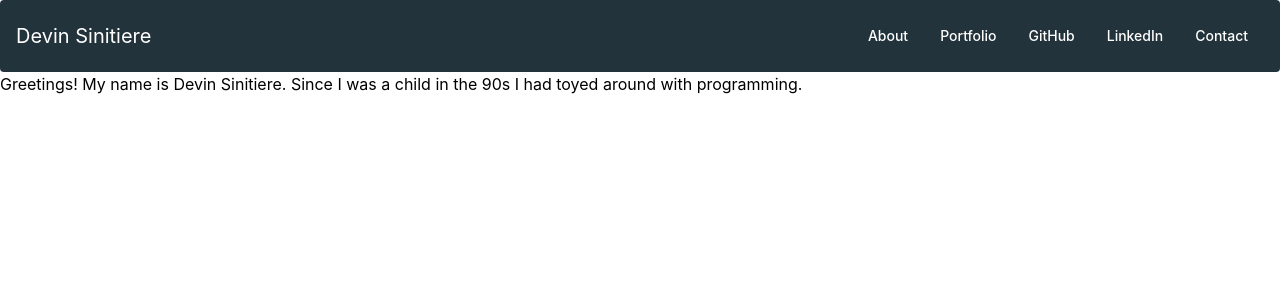
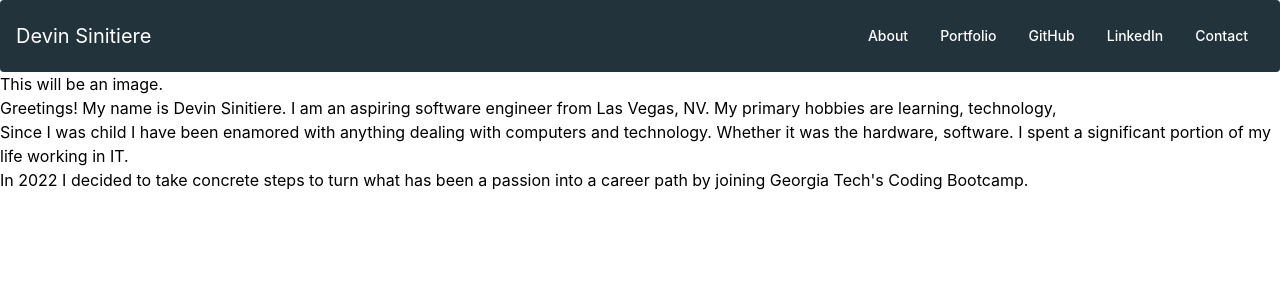
Before and after one commit to Chromodyne/portfolio_website_new, a React (Create React App) app: page / in a window 1280 px wide. Shown: the top 300 px of the page. Built offline with nearby package versions, Linux system fonts and the light colour scheme.

Commit message:
Added single page routing.

```diff
--- a/package.json
+++ b/package.json
@@ -11,6 +11,7 @@
     "react": "^18.2.0",
     "react-console-emulator": "^5.0.2",
     "react-dom": "^18.2.0",
+    "react-router-dom": "^6.3.0",
     "react-scripts": "5.0.1",
     "web-vitals": "^2.1.4"
   },
--- a/src/App.js
+++ b/src/App.js
@@ -1,18 +1,41 @@
-//import logo from './logo.svg';
 import './App.css';
+import {
+  BrowserRouter as Router,
+  Routes,
+  Route,
+  useLocation
+} from "react-router-dom";
 import Navbar from "./components/Navbar"
 import About from './components/About';
-import Main from './components/Main';
-import React from 'react';
-import Term from './components/Terminal';
+import React, { useState } from 'react';
 import Portfolio from './components/Portfolio';
 
-function App() {
+const AppRouter = () => {
+
+  const location = useLocation();
+
   return (
     <>
       <Navbar />
-      <About />
+      <Routes location={location}>
+        <Route path="/" element={<About />} />
+        <Route path="/portfolio" element={<Portfolio />} />
+      </Routes>
     </>
+  );
+}
+
+
+function App() {
+
+  return (
+
+    <>
+      <Router>
+        <AppRouter />
+      </Router>
+    </>
+
   )
 }
 
--- a/src/components/About.js
+++ b/src/components/About.js
@@ -2,8 +2,18 @@ import React from "react";
 
 function About() {
     return (
-        <div>
-            Greetings! My name is Devin Sinitiere. Since I was a child in the 90s I had toyed around with programming.
+        <div class="container flex flex-col">
+            <div class="columns-auto">
+                <p>This will be an image.</p>
+                <div className="about-text">
+                    <p>Greetings! My name is Devin Sinitiere. I am an aspiring software engineer from Las Vegas, NV. My primary hobbies are learning, technology, </p>
+
+                    <p>Since I was child I have been enamored with anything dealing with computers and technology. Whether it was the hardware, software. I spent a significant portion of my life working in IT. </p>
+
+                    <p>In 2022 I decided to take concrete steps to turn what has been a passion into a career path by joining Georgia Tech's Coding Bootcamp.</p>
+                </div>
+
+            </div>
         </div>
     );
 }
--- /dev/null
+++ b/src/components/Contact.js
@@ -0,0 +1,10 @@
+import React, { useState } from "react";
+
+function Contact() {
+
+    const [email, setEmail] = useState("");
+
+    return (
+        <h1>This will be the contact page.</h1>
+    );
+}
--- a/src/components/Navbar.js
+++ b/src/components/Navbar.js
@@ -10,19 +10,19 @@ function NavBar() {
     <div class="hidden w-full md:block md:w-auto" id="navbar-default">
       <ul class="flex flex-col p-4 mt-4 bg-secondary rounded-lg border border-gray-100 md:flex-row md:space-x-8 md:mt-0 md:text-sm md:font-medium md:border-0 bg-secondary dark:bg-gray-800 md:dark:bg-gray-900 dark:border-gray-700">
         <li>
-          <a href="/" class="block py-2 pr-4 pl-3 text-white rounded md:bg-transparent md:p-0 dark:text-white" aria-current="page">About</a>
+          <a href="/" class="block py-2 pr-4 pl-3 text-white rounded md:hover:text-quaternary md:bg-transparent md:p-0 dark:text-white" aria-current="page">About</a>
         </li>
         <li>
-          <a href="/" class="block py-2 pr-4 pl-3 text-white rounded hover:bg-gray-100 md:hover:bg-transparent md:border-0 md:hover:text-blue-700 md:p-0 dark:text-gray-400 md:dark:hover:text-white dark:hover:bg-gray-700 dark:hover:text-white md:dark:hover:bg-transparent">Portfolio</a>
+          <a href="/portfolio" class="block py-2 pr-4 pl-3 text-white rounded hover:bg-gray-100 md:hover:bg-transparent md:border-0 md:hover:text-quaternary md:p-0 dark:text-gray-400 md:dark:hover:text-white dark:hover:bg-gray-700 dark:hover:text-white md:dark:hover:bg-transparent">Portfolio</a>
         </li>
         <li>
-          <a href="https://github.com/Chromodyne" target="_blank" rel="noreferrer" class="block py-2 pr-4 pl-3 text-white rounded hover:bg-gray-100 md:hover:bg-transparent md:border-0 md:hover:text-blue-700 md:p-0 dark:text-gray-400 md:dark:hover:text-white dark:hover:bg-gray-700 dark:hover:text-white md:dark:hover:bg-transparent">GitHub</a>
+          <a href="https://github.com/Chromodyne" target="_blank" rel="noreferrer" class="block py-2 pr-4 pl-3 text-white rounded hover:bg-gray-100 md:hover:bg-transparent md:border-0 md:hover:text-quaternary md:p-0 dark:text-gray-400 md:dark:hover:text-white dark:hover:bg-gray-700 dark:hover:text-white md:dark:hover:bg-transparent">GitHub</a>
         </li>
         <li>
-          <a href="https://www.linkedin.com/in/devin-sinitiere-78224295/" target="_blank" rel="noreferrer" class="block py-2 pr-4 pl-3 text-white rounded hover:bg-gray-100 md:hover:bg-transparent md:border-0 md:hover:text-blue-700 md:p-0 dark:text-gray-400 md:dark:hover:text-white dark:hover:bg-gray-700 dark:hover:text-white md:dark:hover:bg-transparent">LinkedIn</a>
+          <a href="https://www.linkedin.com/in/devin-sinitiere-78224295/" target="_blank" rel="noreferrer" class="block py-2 pr-4 pl-3 text-white rounded hover:bg-gray-100 md:hover:bg-transparent md:border-0 md:hover:text-quaternary md:p-0 dark:text-gray-400 md:dark:hover:text-white dark:hover:bg-gray-700 dark:hover:text-white md:dark:hover:bg-transparent">LinkedIn</a>
         </li>
         <li>
-          <a href="/" class="block py-2 pr-4 pl-3 text-white rounded hover:bg-gray-100 md:hover:bg-transparent md:border-0 md:hover:text-blue-700 md:p-0 dark:text-gray-400 md:dark:hover:text-white dark:hover:bg-gray-700 dark:hover:text-white md:dark:hover:bg-transparent">Contact</a>
+          <a href="/contact" class="block py-2 pr-4 pl-3 text-white rounded hover:bg-gray-100 md:hover:bg-transparent md:border-0 md:hover:text-quaternary md:p-0 dark:text-gray-400 md:dark:hover:text-white dark:hover:bg-gray-700 dark:hover:text-white md:dark:hover:bg-transparent">Contact</a>
         </li>
       </ul>
     </div>
--- a/tailwind.config.js
+++ b/tailwind.config.js
@@ -7,7 +7,8 @@ module.exports = {
   theme: {
     colors: {
       "primary": "#0A0908",
-      "secondary": "#22333b"
+      "secondary": "#22333b",
+      "quaternary": "#A9927D"
     },
     extend: {},
   },
```
Also changed, not shown: 1 other file (tests, documents, lock files or other folders).
